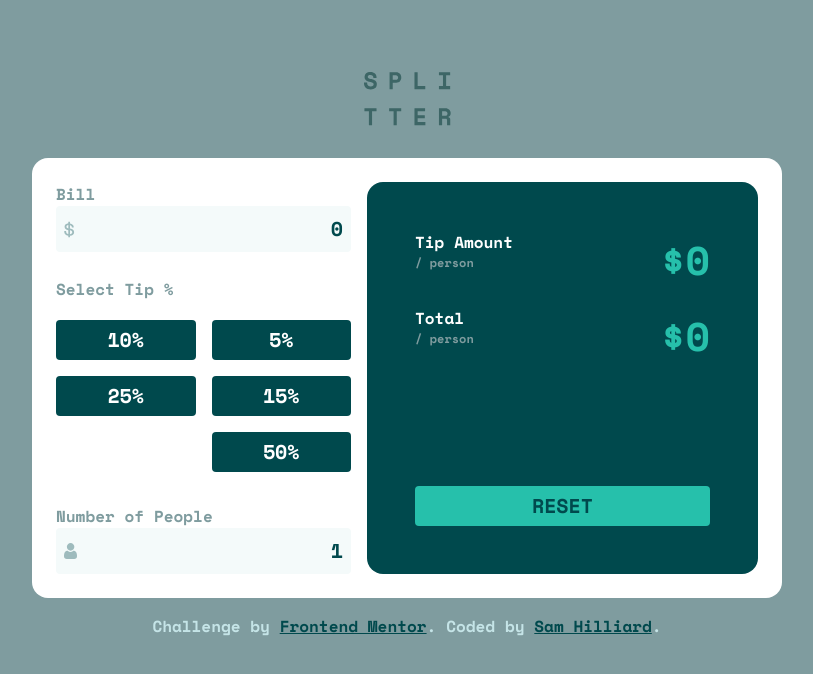
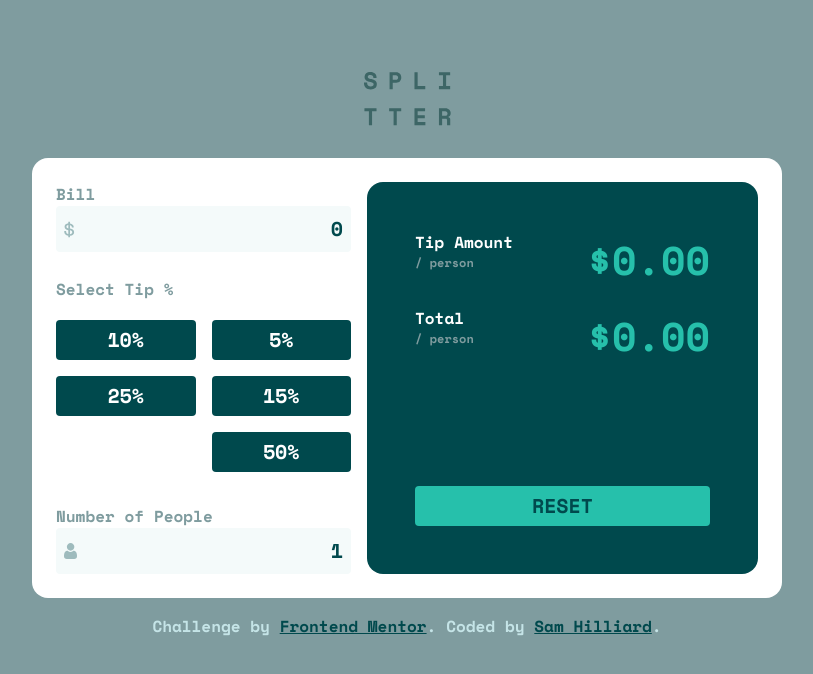
Before and after one commit to sam-hilliard/tip-calculator-app, a React (Create React App) app: page / in a window 1280 px wide. Shown: the top 674 px of the page, without its empty margins (233-1046 px from the left). Built offline with nearby package versions, Linux system fonts and the light colour scheme.

Commit message:
added number formatting

```diff
--- a/src/components/Input/Input.js
+++ b/src/components/Input/Input.js
@@ -9,7 +9,7 @@ export default function Input(props) {
 
     const handleChange = (e) => {
         const name = e.target.name;
-        const value = Number(e.target.value);
+        const value = e.target.value;
 
         setTipParams(prevVal => {
             return {
--- a/src/components/ResultsSection/ResultsSection.js
+++ b/src/components/ResultsSection/ResultsSection.js
@@ -48,8 +48,8 @@ function useCalcTipTotal(tipParams) {
     const tip = tipParams.bill * tipParams.tipPercent / tipParams.numPeople;
     const total = tipParams.bill / tipParams.numPeople + tip;
 
-    setTip(tip);
-    setTotal(total);
+    setTip(tip.toFixed(2));
+    setTotal(total.toFixed(2));
 
 
   }, [tipParams]);
--- a/src/components/TipSelection/TipSelection.js
+++ b/src/components/TipSelection/TipSelection.js
@@ -64,8 +64,6 @@ export default function TipSelection() {
                     );
                 })}
             </div>
-
-
         </div>
     );
 }
```
